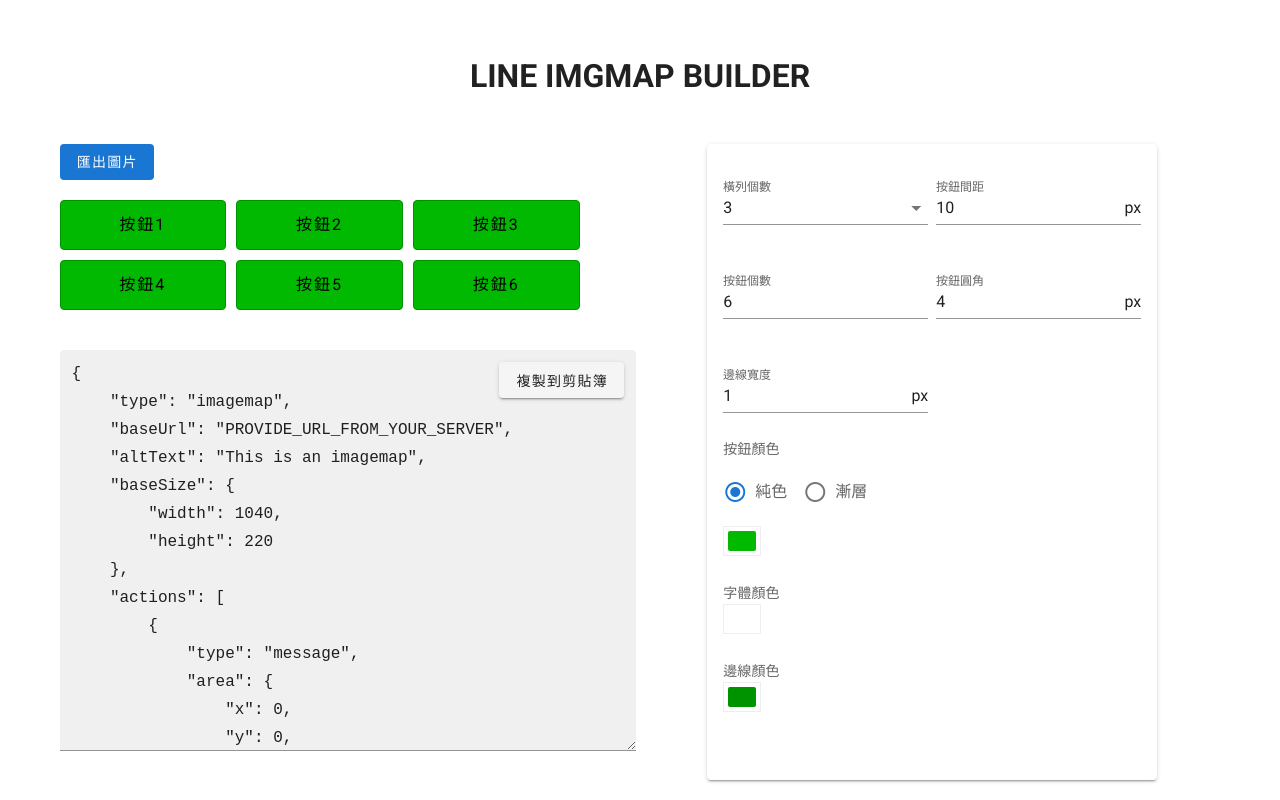
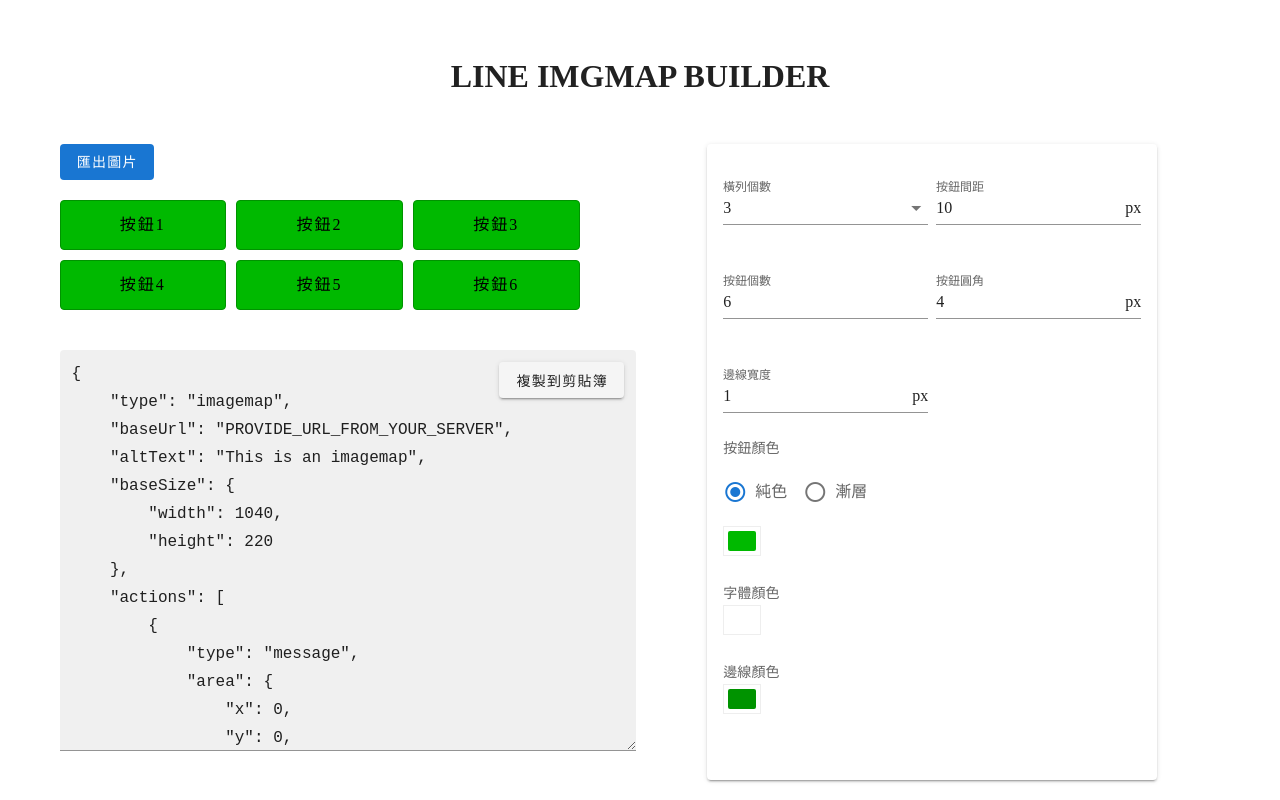
Before and after one commit to linxinemily/line-img_map-builder, a Vue app: page / in a window 1280 px wide. Built offline with nearby package versions, Linux system fonts and the light colour scheme.

Commit message:
fix font-family

```diff
--- a/src/App.vue
+++ b/src/App.vue
@@ -376,6 +376,10 @@
   font-family: 'PingFang SC.', '微軟正黑體'
 }
 
+#app {
+  font-family: 'PingFang SC.', '微軟正黑體'
+}
+
 textarea {
   font-family: monospace !important;
 }
```
